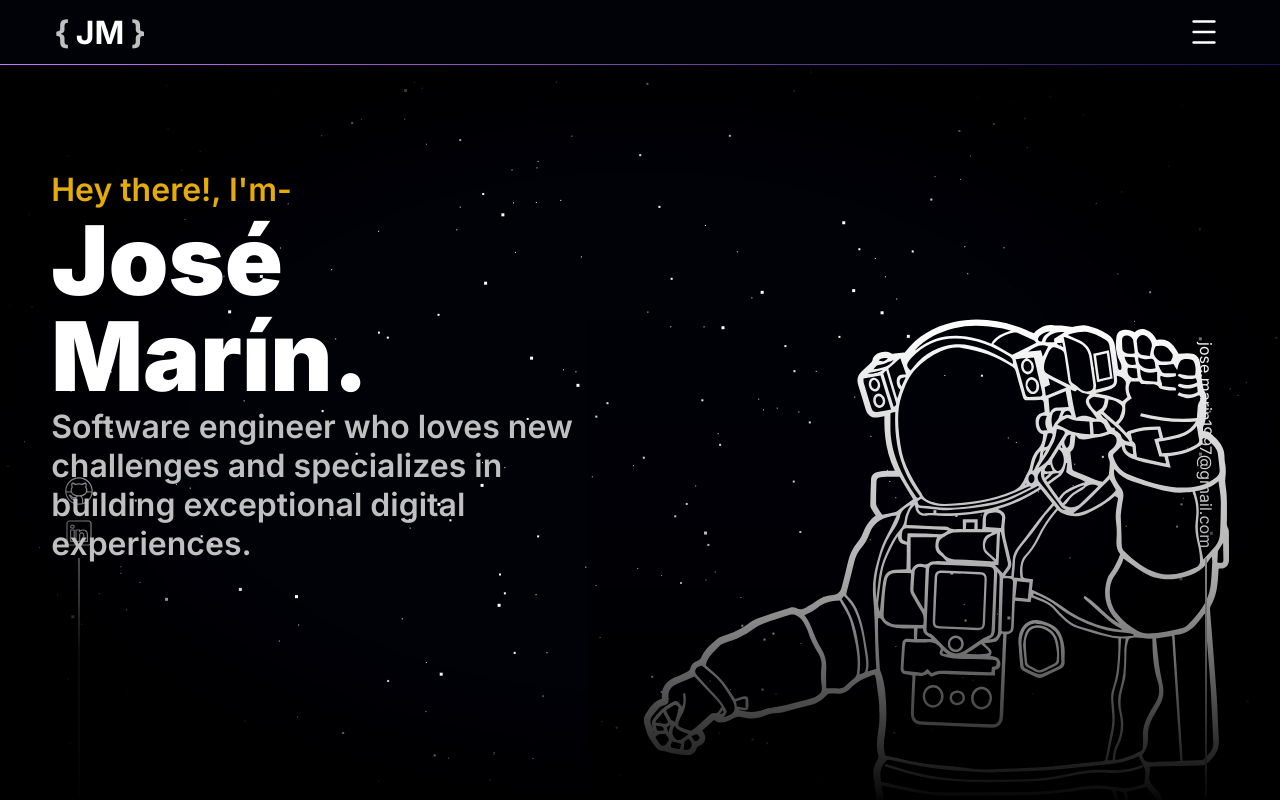
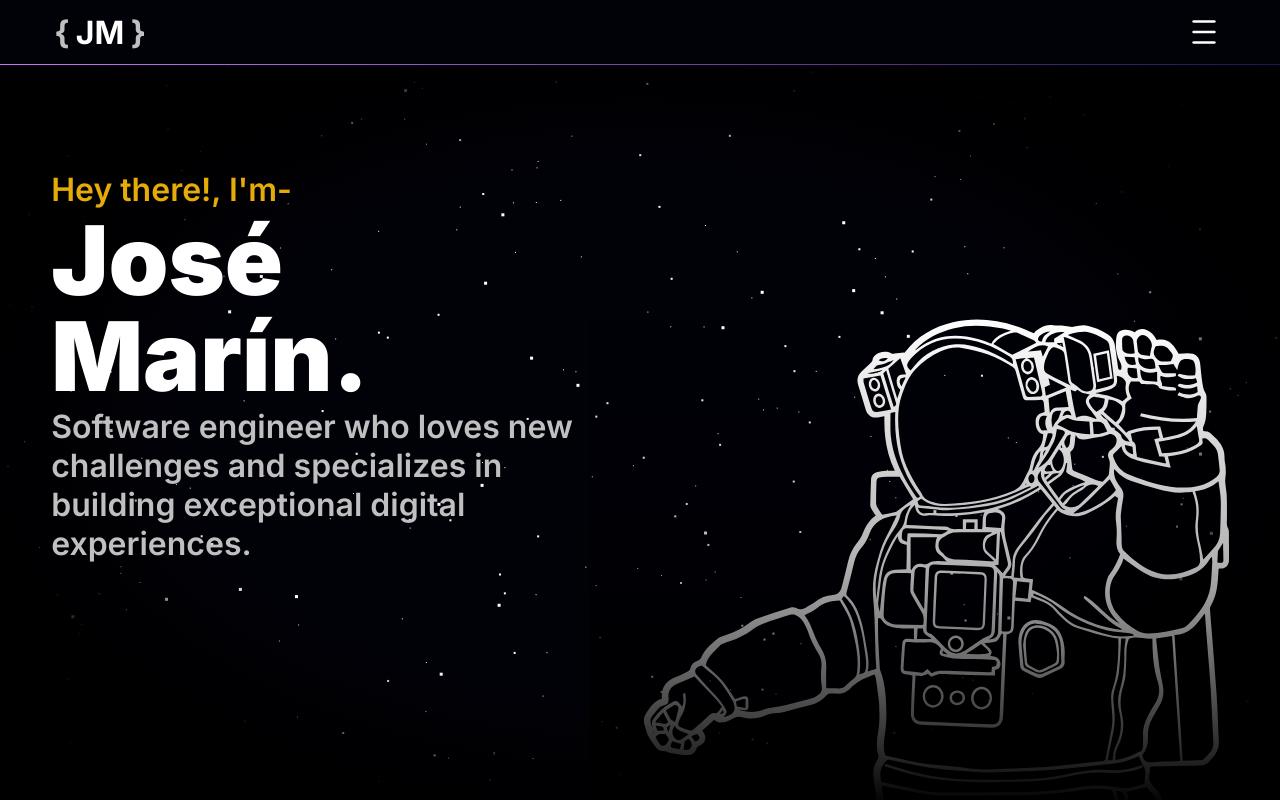
Before and after one commit to josema03/portfolio, a Next.js app: page / in a window 1280 px wide. Shown: the top 800 px of the page. Built offline with nearby package versions, Linux system fonts and the light colour scheme.

Commit message:
feat: adds sitecontent animations

```diff
--- a/components/Layout.tsx
+++ b/components/Layout.tsx
@@ -1,12 +1,14 @@
 import {
   AnimatePresence,
+  ForwardRefComponent,
+  HTMLMotionProps,
   motion,
   useAnimation,
   useViewportScroll,
   Variants,
 } from "framer-motion";
 import React, { useContext, useEffect, useRef, useState } from "react";
-import { Flex } from "rebass/styled-components";
+import { Box, Flex } from "rebass/styled-components";
 import styled, { css, ThemeContext } from "styled-components";
 import useAnimationToggle from "../utils/useAnimationToggle";
 import useBreakpoints from "../utils/useBreakpoint";
@@ -14,7 +16,6 @@ import Navbar from "./Navbar";
 import Sidebar, { SidebarProps } from "./Sidebar";
 import SideEmail from "./SideEmail";
 import SideSocial from "./SideSocial";
-import Typography from "./Typography";
 
 interface LayoutProps {
   options: SidebarProps["options"];
@@ -47,21 +48,21 @@ const NavbarWrapper = styled(motion.nav)`
   opacity: 1;
 `;
 
-const SideSocialWrapper = styled(motion.div)`
+const ContentWrapper = styled(Flex)`
+  position: relative;
+`;
+
+const SideContentWrapper = styled<
+  ForwardRefComponent<
+    HTMLDivElement,
+    HTMLMotionProps<"div"> & { side: "left" | "right" }
+  >
+>(motion.div)`
   position: fixed;
   top: auto;
-  right: auto;
+  right: ${({ side }) => (side === "right" ? "5vw" : "auto")};
   bottom: 0px;
-  left: 5vw;
-  background-color: transparent;
-`;
-
-const SideEmailWrapper = styled(motion.div)`
-  position: fixed;
-  top: auto;
-  right: 5vw;
-  bottom: 0px;
-  left: auto;
+  left: ${({ side }) => (side === "left" ? "5vw" : "auto")};
   background-color: transparent;
 `;
 
@@ -120,6 +121,24 @@ const navbarWrapperVariants: Variants = {
   },
   visible: {
     opacity: 1,
+    transition: {
+      duration: 0.05
+    }
+  },
+};
+
+const sideContentVariants: Variants = {
+  hidden: {
+    y: "100%",
+    transition: {
+      duration: 0.05,
+    },
+  },
+  visible: {
+    y: "0px",
+    transition: {
+      duration: 0.3,
+    },
   },
 };
 
@@ -130,6 +149,7 @@ const Layout = ({
   const [isMenuOpen, setMenuOpen] = useState<boolean>(false);
   const [isNavbarVisible, setIsNavbarVisible] = useState<boolean>(true);
   const [canHideNavbar, setCanHideNavbar] = useState<boolean>(false);
+  const [canShowSideContent, setCanShowSideContent] = useState<boolean>(false);
   const timeoutRef = useRef<NodeJS.Timeout | undefined>(undefined);
   const { isBelowBreakpoint } = useBreakpoints();
   const { scrollY } = useViewportScroll();
@@ -151,6 +171,16 @@ const Layout = ({
     const isHeroSection = scrollY.get() < window.innerHeight - 64 * 2;
     if (isNavbarVisible && canHideNavbar && !isHeroSection) {
       timeoutRef.current = setTimeout(() => setIsNavbarVisible(false), timeout);
+    }
+  };
+
+  const sahowSideContent = () => {
+    const current = scrollY.get();
+    if (current > (window.innerHeight * 3) / 5) {
+      setCanShowSideContent(true);
+    }
+    if (current < (window.innerHeight * 3) / 5) {
+      setCanShowSideContent(false);
     }
   };
 
@@ -181,12 +211,18 @@ const Layout = ({
       if (current < prev) {
         showNavbar();
         hideNavbar(2000);
-      } else if (current > prev) {
+      }
+      if (current > prev) {
         hideNavbar(0);
       }
+      sahowSideContent();
     });
     return () => cancelScrollYSubscription();
   }, [isNavbarVisible, canHideNavbar]);
+
+  useEffect(() => {
+    sahowSideContent();
+  }, []);
 
   return (
     <>
@@ -205,32 +241,24 @@ const Layout = ({
           setIsNavbarVisible={setIsNavbarVisible}
         />
       </NavbarWrapper>
+      <Box overflowX="hidden">
+        <motion.div
+          variants={contentVariants}
+          initial="hidden"
+          animate={animateContent}
+        >
           <Flex
             maxWidth="100vw"
             minHeight="calc(100vh - 64px)"
             mt={{ _: "64px" }}
             overflowX="hidden"
             backgroundColor={theme.colors.background.main}
+            flexDirection="column"
           >
-        <motion.div
-          variants={contentVariants}
-          initial="hidden"
-          animate={animateContent}
-        >
-          {!isBelowBreakpoint?.md && (
-            <SideSocialWrapper>
-              <SideSocial />
-            </SideSocialWrapper>
-          )}
-          <Flex maxWidth="100vw" minWidth="100vw" flexDirection="column">
             {children}
           </Flex>
-          {!isBelowBreakpoint?.md && (
-            <SideEmailWrapper>
-              <SideEmail />
-            </SideEmailWrapper>
-          )}
         </motion.div>
+      </Box>
       <AnimatePresence>
         {isMenuOpen && (
           <SidebarWrapper
@@ -243,7 +271,32 @@ const Layout = ({
           </SidebarWrapper>
         )}
       </AnimatePresence>
-      </Flex>
+      <AnimatePresence>
+        {!isBelowBreakpoint?.md && !isMenuOpen && canShowSideContent && (
+          <SideContentWrapper
+            side="left"
+            variants={sideContentVariants}
+            initial="hidden"
+            animate="visible"
+            exit="hidden"
+          >
+            <SideSocial />
+          </SideContentWrapper>
+        )}
+      </AnimatePresence>
+      <AnimatePresence>
+        {!isBelowBreakpoint?.md && !isMenuOpen && canShowSideContent && (
+          <SideContentWrapper
+            side="right"
+            variants={sideContentVariants}
+            initial="hidden"
+            animate="visible"
+            exit="hidden"
+          >
+            <SideEmail />
+          </SideContentWrapper>
+        )}
+      </AnimatePresence>
     </>
   );
 };
```
Lines whose indentation alone changed are shown as unchanged.
